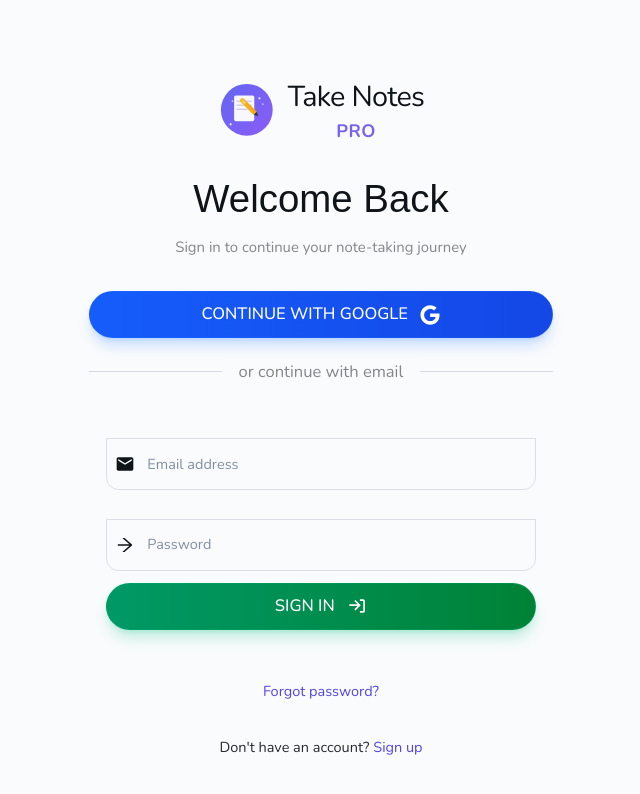
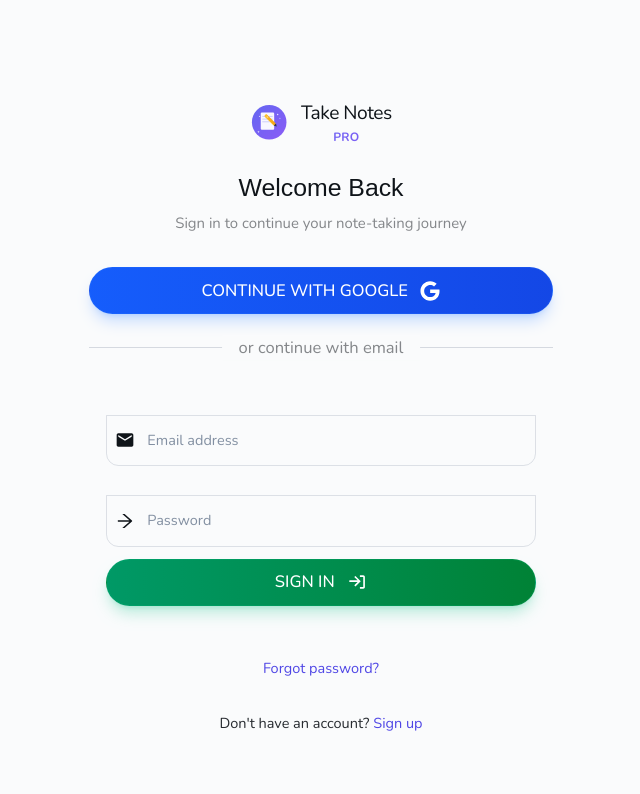
Before and after one commit to fdasabino/take-notes-pro, a Next.js app: page /auth/login in a window 1280 px wide. Shown: the top 794 px of the page, without its empty margins (319-959 px from the left). Built offline with nearby package versions, Linux system fonts and the light colour scheme; no server answers; a web font is replaced by a local one.

Commit message:
refactor: adjust logo size and heading style in LoginFormComponent for better aesthetics refactor: simplify icon text color logic in InputComponent for improved readability

```diff
--- a/components/forms/login.form.component.tsx
+++ b/components/forms/login.form.component.tsx
@@ -69,11 +69,11 @@
           <div className="text-center">
             <div className="flex justify-center mb-6">
               <LogoComponent
-                size={72}
+                size={48}
                 showText={true}
               />
             </div>
-            <h2 className="text-foreground">Welcome Back</h2>
+            <h2 className="text-foreground text-lg md:text-2xl">Welcome Back</h2>
             <p className="text-foreground/50 mt-2">Sign in to continue your note-taking journey</p>
           </div>
 
--- a/components/ui/input/input.component.tsx
+++ b/components/ui/input/input.component.tsx
@@ -64,7 +64,7 @@
         className={`relative flex items-center gap-2 p-2 border rounded-b-md w-full mb-3 ${
           isError ? "border-error" : "border-muted/20"
         }`}>
-        <span className={`text-foreground ${isError ? "text-error" : ""}`}>{renderIcon()}</span>
+        <span className={` ${isError ? "text-error" : "text-foreground"}`}>{renderIcon()}</span>
         {inputOrTextarea}
       </div>
     </>
```
